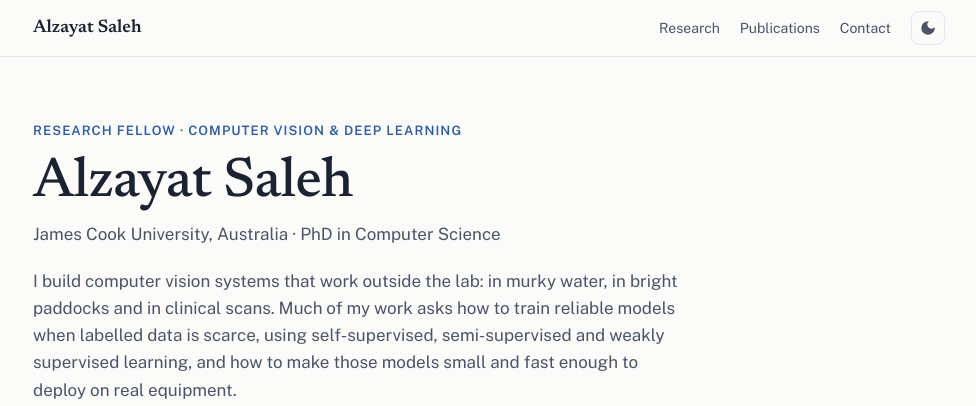
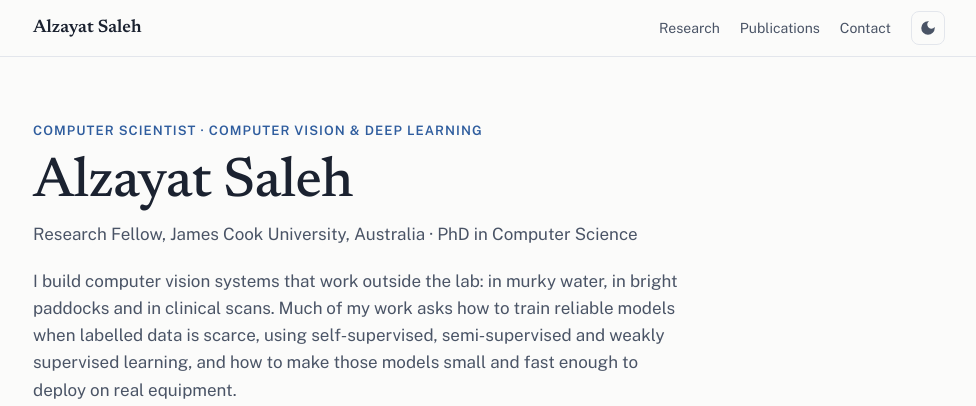
Before and after one commit to alzayats/alzayats.github.io, a plain HTML site: page index.html in a window 1280 px wide. Shown: the top 406 px of the page, without its empty margins (151-1127 px from the left). Drawn offline with nearby package versions, Linux system fonts and the light colour scheme.

Commit message:
Intro: lead with Computer Scientist

```diff
--- a/index.html
+++ b/index.html
@@ -46,9 +46,9 @@
         <!-- INTRO -->
         <section class="intro">
             <div class="intro-text">
-                <p class="eyebrow">Research Fellow &middot; Computer Vision &amp; Deep Learning</p>
+                <p class="eyebrow">Computer Scientist &middot; Computer Vision &amp; Deep Learning</p>
                 <h1>Alzayat Saleh</h1>
-                <p class="affil">James Cook University, Australia · PhD in Computer Science</p>
+                <p class="affil">Research Fellow, James Cook University, Australia · PhD in Computer Science</p>
                 <p class="lede">
                     I build computer vision systems that work outside the lab: in murky water, in bright
                     paddocks and in clinical scans. Much of my work asks how to train reliable models when
```
